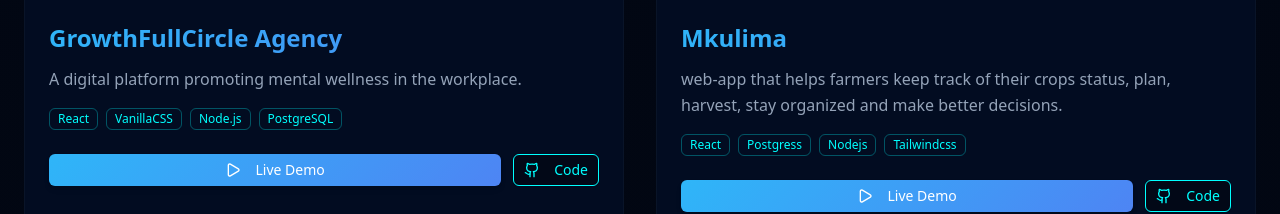
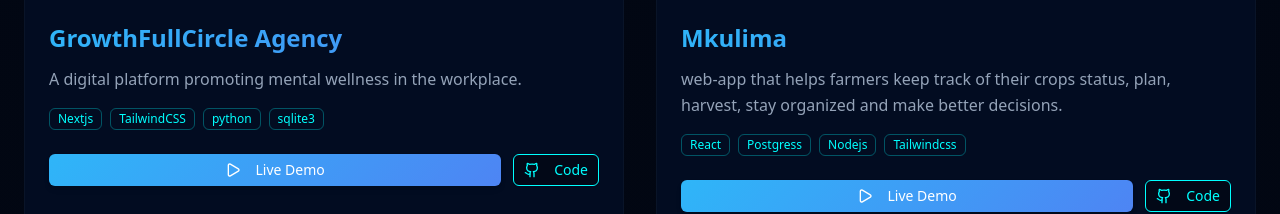
Before and after one commit to mercie-ux/latest-portfolio, a Next.js app: page / in a window 1280 px wide. Shown: the part 2119-2333 px from the top of the page. Built offline with nearby package versions, Linux system fonts and the light colour scheme.

Commit message:
fix: project description

```diff
--- a/src/components/Projects.tsx
+++ b/src/components/Projects.tsx
@@ -17,7 +17,7 @@ const Projects = () => {
       title: "GrowthFullCircle Agency",
       description: "A digital platform promoting mental wellness in the workplace.",
       image: growthImage,
-      technologies: ["React", "VanillaCSS", "Node.js", "PostgreSQL"],
+      technologies: ["Nextjs", "TailwindCSS", "python", "sqlite3"],
       liveUrl: "https://wellspring-hub.vercel.app/",
       githubUrl: "https://github.com/mercie-ux/wellspring-hub.git",
       featured: true,
```
